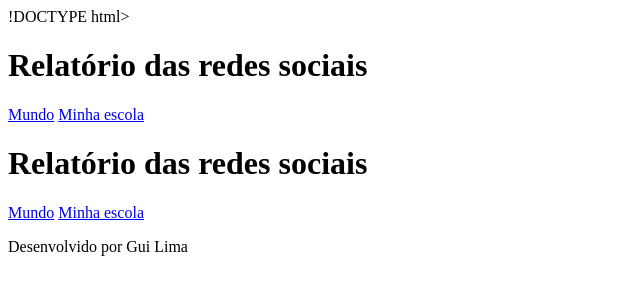
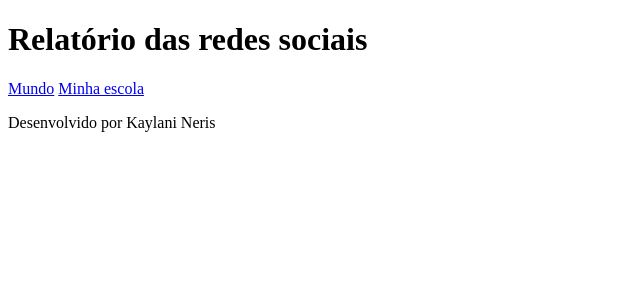
Before and after one commit to jvrabelo/alura-start-storytelling-1, a plain HTML site: page index.html in a window 1280 px wide. Shown: the whole page, without its empty margins (0-640 px from the left). Drawn offline with Linux system fonts and the light colour scheme.

Commit message:
Update index.html

```diff
--- a/index.html
+++ b/index.html
@@ -1,26 +1,12 @@
 
-!DOCTYPE html>
+<!DOCTYPE html>
 <html lang="pt-br">
 <head>
     <meta charset="UTF-8">
     <meta name="viewport" content="width=device-width, initial-scale=1.0">
     <title>Redes Sociais</title>
+    <link rel="stylesheet" href=styles.css>
 </head>
-<body>
-</body>
-</html>
-<header>
-<h1>Relatório das redes sociais</h1>
-<nav>
-<a href="index.html">Mundo</a>
-<a href="#">Minha escola</a>
-</nav>
-</header>
-<main class="graficos-section">
-<section id="graficos-container" class="graficos-container">
-<!-- crie os gráficos aqui -->
-</section>
-</main>
 <body>
     <header>
         <h1>Relatório das redes sociais</h1>
@@ -35,6 +21,7 @@
         </section>
     </main>
     <footer>
-<p>Desenvolvido por Gui Lima</p>
+        <p>Desenvolvido por Kaylani Neris</p>
     </footer>
 </body>
+</html>
```
Lines whose indentation alone changed are shown as unchanged.
